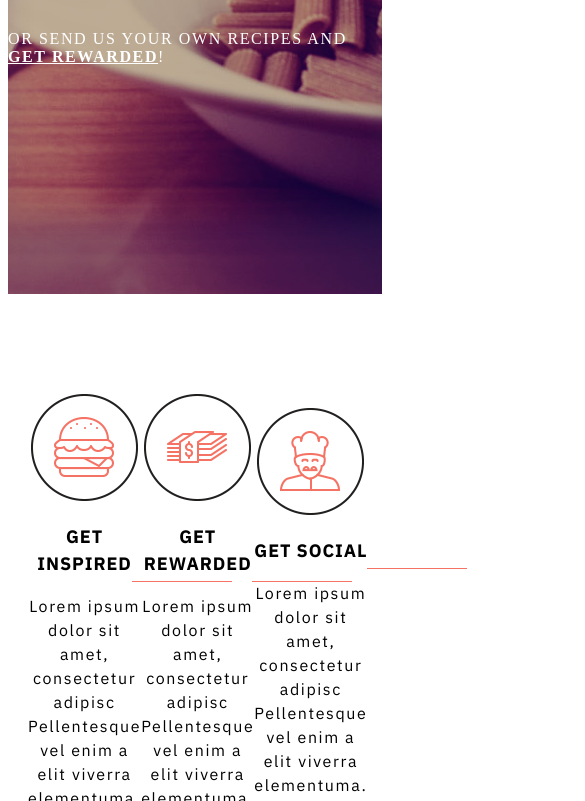
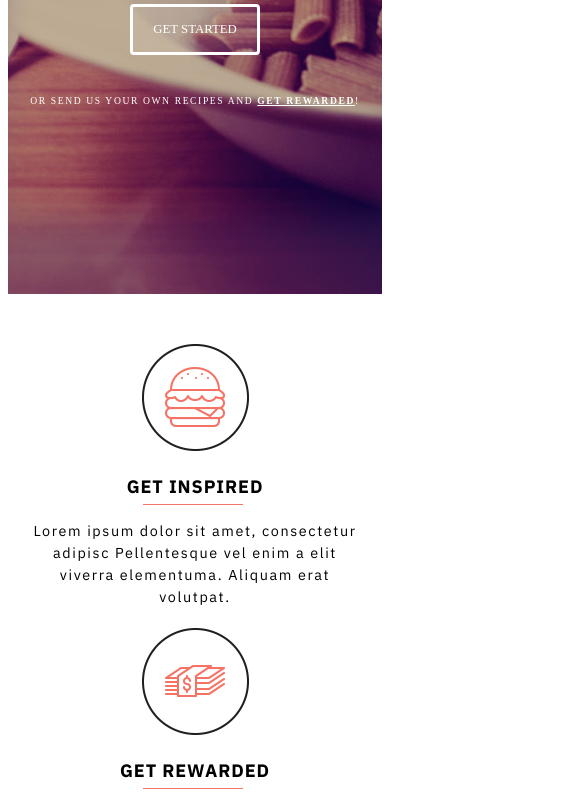
Before and after one commit to ChewedUpCake/Smart-ui-Test, a website: page index.html in a window 390 px wide. Shown: the part 558-1359 px from the top of the page, 585 px wide, since content can reach past the window. Drawn offline with Linux system fonts and the light colour scheme; a web font is replaced by a local one.

Commit message:
Adaptive adaptive for phones done

```diff
--- a/assets/scss/_footer.scss
+++ b/assets/scss/_footer.scss
@@ -19,6 +19,9 @@
         @include md-sm {
           font-size: 0.8em;
         }
+        @include sm-xs {
+          font-size: 0.6em;
+        }
       }
     }
 
@@ -26,10 +29,18 @@
       display: flex;
       align-items: center;
 
+      @include sm-xs {
+        flex-flow: column;
+        margin-top: 20px;
+      }
+
       p {
         color: $color-footer-txt;
         @include md-sm {
           font-size: 0.8em;
+        }
+        @include sm-xs {
+          font-size: 0.6em;
         }
       }
 
@@ -38,6 +49,9 @@
         @include md-sm {
           font-size: 0.8em;
         }
+        @include sm-xs {
+          font-size: 0.6em;
+        }
       }
     }
   }
--- a/assets/scss/_section-carousel.scss
+++ b/assets/scss/_section-carousel.scss
@@ -10,7 +10,7 @@
     padding-bottom: 16px;
   }
 
-  .carousel-container{
+  .carousel-container {
     //@extend %container;
     background-image: url("assets/img/carousel-bg.png");
     position: relative;
@@ -34,6 +34,11 @@
       height: 316px;
       padding: 17px 0;
     }
+    @include sm-xs {
+      width: 100%;
+      height: 166px;
+      padding: 17px 0;
+    }
 
     &__txt {
         text-align: center;
@@ -49,9 +54,16 @@
         @include md-sm {
           font-size: 1.2rem;
         }
+        @include sm-xs {
+          font-size: 0.6rem;
+        }
       }
       .bio {
         color: gray;
+
+        @include sm-xs {
+          font-size: 0.3rem;
+        }
       }
     }
 
@@ -63,6 +75,12 @@
       border-radius: 100%;
       margin: 0 auto;
       border: 4px solid gray;
+
+      @include sm-xs {
+        height: 50px;
+        width: 50px;
+      }
+
     }
   }
 
@@ -87,8 +105,6 @@
   .dot{
     box-sizing: content-box;
     cursor: pointer;
-    height: 10px;
-    width:10px;
     margin-right: 3px;
     margin-left: 3px;
     background-color: white;
@@ -98,6 +114,15 @@
     background-clip: padding-box;
     opacity: .5;
     transition: opacity .6s ease;
+
+    @include sm-min {
+      height: 10px;
+      width:10px;
+    }
+    @include sm-xs {
+      height: 5px;
+      width: 5px;
+    }
   }
 
   .dot:hover{
--- a/assets/scss/_section-features.scss
+++ b/assets/scss/_section-features.scss
@@ -9,9 +9,10 @@
     flex-direction: column;
     padding-bottom: 20px;
   }
-  @include md-sm {
+  @include md-xs {
     flex-direction: column;
     padding-bottom: 20px;
+    margin: 50px auto;
   }
 }
 
@@ -45,6 +46,10 @@
         @include md-sm {
           right: 42.5%;
         }
+        @include sm-xs {
+          right: 35.5%;
+        }
+
       }
     }
     p {
@@ -57,6 +62,10 @@
         font-size: 0.9rem;
         margin: 20px auto;
       }
+      @include xs-min {
+        font-size: 0.9rem;
+        margin: 20px auto;
+      }
     }
   }
 }
--- a/assets/scss/_section-form.scss
+++ b/assets/scss/_section-form.scss
@@ -7,6 +7,19 @@
   border: 1px solid transparent;
   border-radius: 5px;
   z-index: 2;
+
+  @include xl-min {
+    left: 30%;
+  }
+  @include xl-lg {
+    left: 20%;
+  }
+  @include lg-md {
+    left: 12%;
+  }
+  @include md-sm {
+    left: 9%;
+  }
 
   .form-container {
     display: flex;
--- a/assets/scss/_section-intro-app.scss
+++ b/assets/scss/_section-intro-app.scss
@@ -10,10 +10,14 @@
       justify-content: space-around;
     }
     @include sm-min {
+      padding: 35px;
+    }
+    @include xs-min {
       flex-flow: column-reverse;
       justify-content: center;
-      padding: 35px;
+      padding: 10px 0 0 0;
     }
+
   }
 
 
@@ -32,8 +36,8 @@
     @include md-sm {
       margin: 0 auto;
     }
-    @include sm {
-
+    @include xs-min {
+      margin: 0 auto;
     }
     img {
       @include xl-lg {
@@ -43,6 +47,10 @@
         max-height: 500px;
       }
       @include md-sm {
+        max-height: 400px;
+      }
+
+      @include sm-xs {
         max-height: 400px;
       }
     }
@@ -59,7 +67,7 @@
     @include lg-md {
       margin-top: 50px;
     }
-    @include md-sm {
+    @include md-xs {
       display: flex;
       flex-flow: column;
       justify-content: center;
@@ -67,7 +75,7 @@
 
 
     &__links {
-      @include md-sm {
+      @include md-xs {
         margin: 0 auto;
       }
     }
@@ -90,6 +98,9 @@
         @include md-sm {
           left: 41%;
         }
+        @include sm-xs {
+          left: 36%;
+        }
 
       }
 
@@ -97,6 +108,11 @@
         text-align: left;
       }
       @include sm-min {
+        text-align: center;
+        font-size: 1.1em;
+        margin-bottom: 40px;
+      }
+      @include xs-min {
         text-align: center;
         font-size: 1.1em;
         margin-bottom: 40px;
@@ -121,6 +137,11 @@
         margin: 10px auto;
         text-align: center;
       }
+      @include sm-xs {
+        font-size: 0.8rem;
+        margin: 10px auto;
+        text-align: center;
+      }
     }
   }
 }
--- a/assets/scss/_section-statistics.scss
+++ b/assets/scss/_section-statistics.scss
@@ -8,7 +8,7 @@
       flex-flow: row;
       justify-content: space-around;
     }
-    @include md-sm {
+    @include md-xs {
       flex-flow: column;
       justify-content: center;
     }
@@ -35,6 +35,9 @@
         @include sm-min {
           font-size: 3.2rem;
         }
+        @include xs-min {
+          font-size: 2.2rem;
+        }
       }
     }
     &__txt {
--- a/assets/scss/_variables.scss
+++ b/assets/scss/_variables.scss
@@ -7,6 +7,7 @@ $xl: 1200px;
 $lg: 992px;
 $md: 768px;
 $sm: 576px;
+$xs: 360px;
 
 $gap: 20px;
 
--- a/assets/scss/header/__header-content.scss
+++ b/assets/scss/header/__header-content.scss
@@ -3,23 +3,11 @@
   display: flex;
   justify-content: center;
 
-  @include xl-min {
-  }
-  @include xl-lg {
-  }
-  @include lg-sm {
-
-  }
-  @include md-sm {
-  }
-  @include sm {
-
-  }
   &__logo {
     @include md-min {
       display: none;
     }
-    @include sm-min {
+    @include xs-min {
       margin: 0 auto 131px auto;
 
       img {
@@ -28,7 +16,7 @@
     }
   }
   &__title {
-    @include md-sm {
+    @include md-xs {
       margin: 20px auto;
     }
   }
@@ -39,7 +27,7 @@
         justify-items: center;
         text-align: center;
     }
-    @include md-sm {
+    @include md-xs {
       display: flex;
       flex-flow: column;
       justify-items: center;
@@ -68,9 +56,13 @@
       top: 8%;
       right: 36%;
     }
-    @include sm-min {
+    @include md-xs {
       bottom: 43%;
       right: 37%;
+    }
+    @include md-xs {
+      bottom: 43%;
+      right: 20%;
     }
 
   }
@@ -89,9 +81,13 @@
       font-size: 1.1em;
       padding: 14px 40px 35px 40px;
     }
-    @include sm-min {
+    @include md-sm {
       font-size: 0.8em;
       padding: 10px 40px 25px 40px;
+    }
+    @include sm-xs {
+      font-size: 0.8em;
+      padding: 15px 20px 15px 20px;
     }
   }
   p {
@@ -101,6 +97,12 @@
     @include lg-md {
       font-size: 0.8em;
     }
+    @include md-sm {
+      font-size: 0.7em;
+    }
+    @include sm-xs {
+      font-size: 0.6em;
+    }
   }
   .add-recipe-link {
     text-decoration: underline;
--- a/assets/scss/header/_header-menu.scss
+++ b/assets/scss/header/_header-menu.scss
@@ -15,7 +15,7 @@
     padding-right: 20px;
     padding-left: 20px;
   }
-  @include md-sm {
+  @include md-xs {
     display: none;
   }
 }
--- a/assets/scss/section_cuisines/_cuisines-item.scss
+++ b/assets/scss/section_cuisines/_cuisines-item.scss
@@ -41,6 +41,9 @@
       @include md-sm {
         font-size: 2.6rem;
       }
+      @include sm-xs {
+        font-size: 1.6rem;
+      }
     }
     p {
       color: white;
--- a/assets/scss/section_cuisines/_cuisines.scss
+++ b/assets/scss/section_cuisines/_cuisines.scss
@@ -1,7 +1,13 @@
 .cuisines {
   @extend %container;
-  padding: 100px 0 50px 0;
 
+
+  @include sm-min {
+    padding: 100px 0 50px 0;
+  }
+  @include sm-xs {
+    padding: 10px 0 10px 0;
+  }
   h3 {
     position: relative;
     text-align: center;
@@ -25,8 +31,11 @@
       @include lg-md {
         left: 43%;
       }
-      @include sm-min {
+      @include md-sm {
         left: 42%;
+      }
+      @include sm-xs {
+        left: 36%;
       }
     }
   }
@@ -71,7 +80,7 @@
       grid-template-columns: repeat(2, 1fr);
       grid-auto-rows: 200px;
     }
-    @include md-sm {
+    @include md-xs {
       grid-template-areas:
         'a1' 'a2' 'a3' 'a4' 'a5' 'a6' 'a7' 'a8' 'a9' 'a10';
       grid-template-columns: repeat(1, 1fr);
```
Also changed, not shown: assets/css/style.css.
